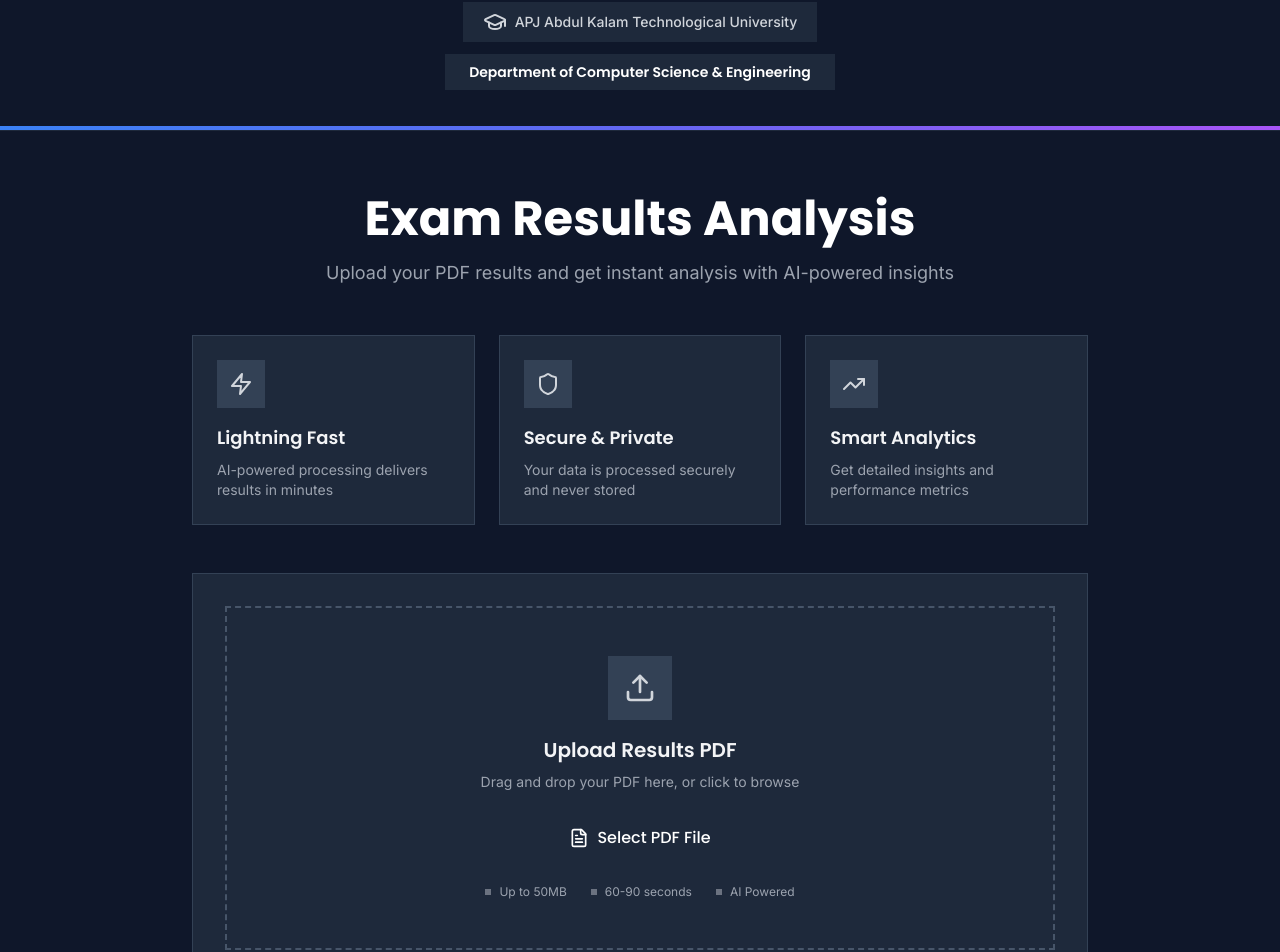
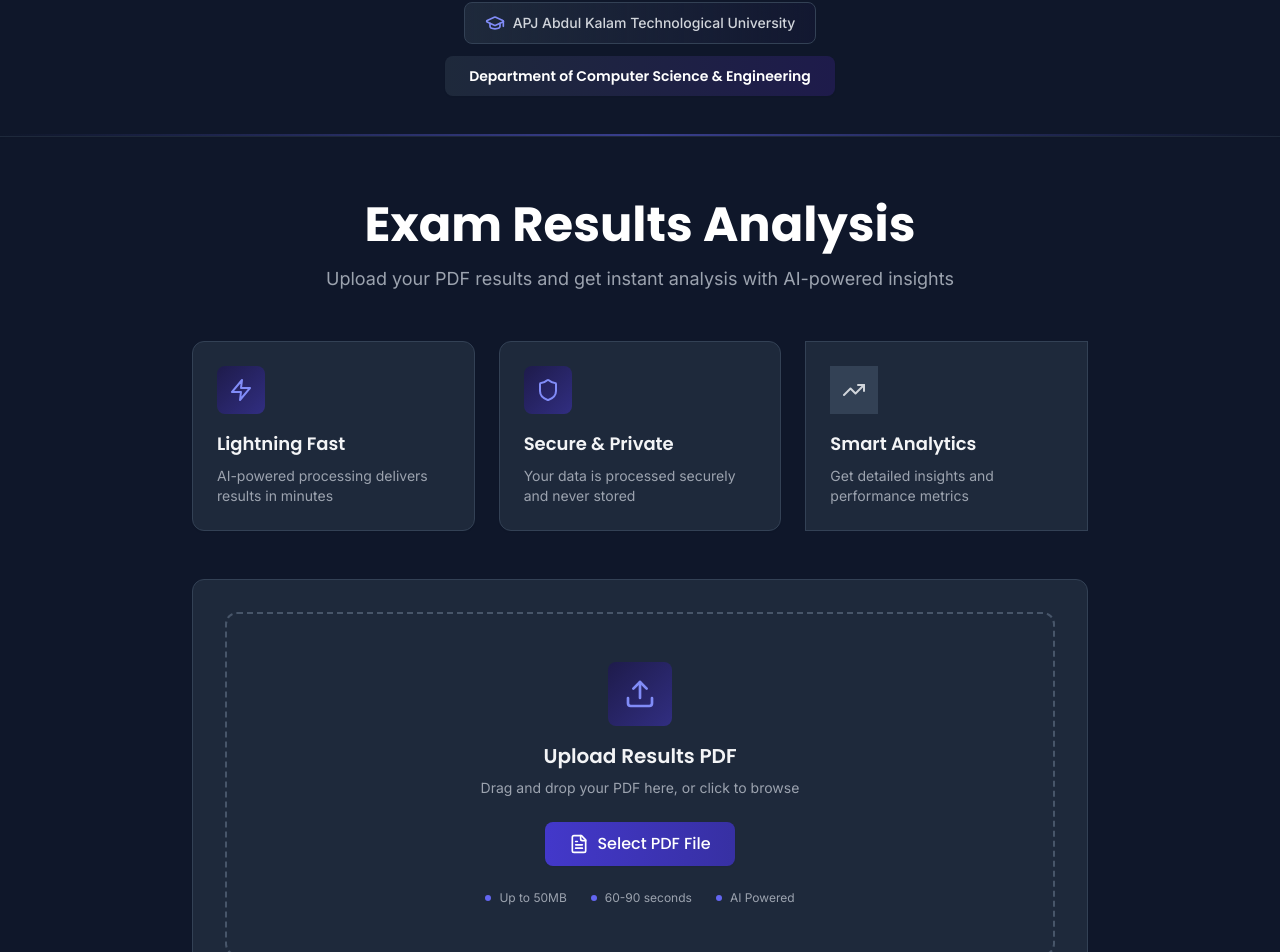
Before and after one commit to Devaduth/MLMEXAMRESULTS3, a React (Vite) app: page / in a window 1280 px wide. Shown: the part 118-1070 px from the top of the page. Built offline with nearby package versions, Linux system fonts and the light colour scheme; no server answers.

Commit message:
More ui updates

```diff
--- a/src/components/GradeLegend.tsx
+++ b/src/components/GradeLegend.tsx
@@ -31,7 +31,7 @@ const getGradeColor = (grade: string) => {
   };
 const GradeLegend = () => {
   return (
-    <div className="mt-8 bg-white dark:bg-slate-800 border border-gray-200 dark:border-slate-700 p-6">
+    <div className="mt-8 bg-white dark:bg-slate-800 border border-gray-200 dark:border-slate-700 rounded-xl shadow-sm p-6">
             <h4 className="text-lg font-medium text-gray-900 dark:text-gray-100 mb-4">
               Grade Legend
             </h4>
--- a/src/components/Header.tsx
+++ b/src/components/Header.tsx
@@ -13,20 +13,20 @@ const Header = () => {
   };
 
   return (
-    <div className="relative bg-white dark:bg-slate-900 border-b border-gray-200 dark:border-slate-800 transition-colors duration-300">
+    <div className="relative bg-white dark:bg-slate-900 border-b border-gray-200 dark:border-slate-800 shadow-sm transition-colors duration-300">
       <div className="max-w-7xl mx-auto px-4 sm:px-6 lg:px-8 py-6 relative">
         <div className="relative">
           {/* Theme Switcher - Top Right */}
           <div className="absolute right-0 top-0 z-30">
             <button
               onClick={toggleTheme}
-              className="p-2.5 bg-gray-100 dark:bg-slate-800 rounded-lg hover:bg-gray-200 dark:hover:bg-slate-700 transition-colors duration-200"
+              className="p-2.5 bg-gray-50 dark:bg-slate-800 rounded-lg hover:bg-indigo-50 dark:hover:bg-slate-700 border border-gray-200 dark:border-slate-700 hover:border-indigo-200 dark:hover:border-indigo-900 transition-all duration-200 shadow-sm"
               aria-label="Toggle theme"
             >
               {theme === 'light' ? (
-                <Sun className="w-5 h-5 text-gray-700" />
+                <Sun className="w-5 h-5 text-gray-700 hover:text-indigo-600" />
               ) : (
-                <Moon className="w-5 h-5 text-gray-300" />
+                <Moon className="w-5 h-5 text-gray-300 hover:text-indigo-400" />
               )}
             </button>
           </div>
@@ -57,15 +57,15 @@ const Header = () => {
                 />
 
                 {/* University Name */}
-                <div className="flex items-center justify-center mt-4 bg-gray-50 dark:bg-slate-800 px-5 py-2">
-                  <GraduationCap className="h-6 w-6 text-gray-700 dark:text-gray-300 mr-2" />
+                <div className="flex items-center justify-center mt-4 bg-gradient-to-r from-gray-50 to-indigo-50/30 dark:from-slate-800 dark:to-indigo-950/20 px-5 py-2.5 rounded-lg border border-gray-100 dark:border-slate-700">
+                  <GraduationCap className="h-5 w-5 text-indigo-600 dark:text-indigo-400 mr-2" />
                   <p className="text-sm text-gray-700 dark:text-gray-300 font-inter font-medium">
                     APJ Abdul Kalam Technological University
                   </p>
                 </div>
 
                 {/* Department Name */}
-                <div className="mt-3 bg-slate-900 dark:bg-slate-800 text-white px-6 py-2">
+                <div className="mt-3 bg-gradient-to-r from-slate-900 to-indigo-900 dark:from-slate-800 dark:to-indigo-950 text-white px-6 py-2.5 rounded-lg shadow-sm">
                   <p className="font-semibold text-center font-poppins text-sm">
                     Department of Computer Science & Engineering
                   </p>
@@ -78,7 +78,7 @@ const Header = () => {
               <div className="flex justify-center gap-3 mt-6">
                 <button
                   onClick={handleClearData}
-                  className="inline-flex items-center px-6 py-2.5 bg-slate-900 dark:bg-slate-800 text-white font-medium font-poppins hover:bg-slate-800 dark:hover:bg-slate-700 transition-colors duration-200"
+                  className="inline-flex items-center px-6 py-2.5 bg-gradient-to-r from-indigo-600 to-indigo-700 dark:from-indigo-700 dark:to-indigo-800 text-white font-medium font-poppins hover:from-indigo-700 hover:to-indigo-800 dark:hover:from-indigo-800 dark:hover:to-indigo-900 transition-all duration-200 rounded-lg shadow-sm"
                 >
                   <Upload className="w-4 h-4 mr-2" />
                   <span>Upload New PDF</span>
@@ -86,7 +86,7 @@ const Header = () => {
 
                 <button
                   onClick={handleClearData}
-                  className="inline-flex items-center px-6 py-2.5 bg-gray-200 dark:bg-slate-800 text-gray-900 dark:text-gray-200 font-medium font-poppins hover:bg-gray-300 dark:hover:bg-slate-700 transition-colors duration-200"
+                  className="inline-flex items-center px-6 py-2.5 bg-white dark:bg-slate-800 text-gray-700 dark:text-gray-200 font-medium font-poppins hover:bg-gray-50 dark:hover:bg-slate-700 transition-all duration-200 border border-gray-200 dark:border-slate-700 rounded-lg shadow-sm"
                 >
                   <Trash2 className="w-4 h-4 mr-2" />
                   <span>Clear Data</span>
@@ -97,8 +97,8 @@ const Header = () => {
         </div>
       </div>
 
-      {/* Bottom Gradient Fade */}
-      <div className="absolute bottom-0 left-0 right-0 h-1 bg-gradient-to-r from-blue-500 via-indigo-500 to-purple-500"></div>
+      {/* Bottom Accent Line */}
+      <div className="absolute bottom-0 left-0 right-0 h-0.5 bg-gradient-to-r from-transparent via-indigo-500 to-transparent opacity-50"></div>
     </div>
   );
 };
--- a/src/components/WelcomeScreen.tsx
+++ b/src/components/WelcomeScreen.tsx
@@ -64,17 +64,17 @@ const WelcomeScreen: React.FC = () => {
 
         {/* Features Grid */}
         <div className="grid grid-cols-1 md:grid-cols-3 gap-6 mb-12">
-          <div className="bg-white dark:bg-slate-800 p-6 border border-gray-200 dark:border-slate-700 transition-colors duration-300">
-            <div className="bg-gray-100 dark:bg-slate-700 w-12 h-12 flex items-center justify-center mb-4">
-              <Zap className="w-6 h-6 text-gray-700 dark:text-gray-300" />
+          <div className="bg-white dark:bg-slate-800 p-6 border border-gray-200 dark:border-slate-700 rounded-xl shadow-sm hover:shadow-md transition-all duration-300">
+            <div className="bg-gradient-to-br from-indigo-50 to-indigo-100 dark:from-indigo-950 dark:to-indigo-900 w-12 h-12 rounded-lg flex items-center justify-center mb-4">
+              <Zap className="w-6 h-6 text-indigo-600 dark:text-indigo-400" />
             </div>
             <h3 className="text-lg font-semibold font-poppins text-gray-800 dark:text-gray-100 mb-2">Lightning Fast</h3>
             <p className="text-sm text-gray-600 dark:text-gray-400 font-inter">AI-powered processing delivers results in minutes</p>
           </div>
 
-          <div className="bg-white dark:bg-slate-800 p-6 border border-gray-200 dark:border-slate-700 transition-colors duration-300">
-            <div className="bg-gray-100 dark:bg-slate-700 w-12 h-12 flex items-center justify-center mb-4">
-              <Shield className="w-6 h-6 text-gray-700 dark:text-gray-300" />
+          <div className="bg-white dark:bg-slate-800 p-6 border border-gray-200 dark:border-slate-700 rounded-xl shadow-sm hover:shadow-md transition-all duration-300">
+            <div className="bg-gradient-to-br from-indigo-50 to-indigo-100 dark:from-indigo-950 dark:to-indigo-900 w-12 h-12 rounded-lg flex items-center justify-center mb-4">
+              <Shield className="w-6 h-6 text-indigo-600 dark:text-indigo-400" />
             </div>
             <h3 className="text-lg font-semibold font-poppins text-gray-800 dark:text-gray-100 mb-2">Secure & Private</h3>
             <p className="text-sm text-gray-600 dark:text-gray-400 font-inter">Your data is processed securely and never stored</p>
@@ -90,10 +90,10 @@ const WelcomeScreen: React.FC = () => {
         </div>
 
         {/* Upload Section */}
-        <div className="bg-white dark:bg-slate-800 p-8 mb-8 border border-gray-200 dark:border-slate-700 transition-colors duration-300">
+        <div className="bg-white dark:bg-slate-800 p-8 mb-8 border border-gray-200 dark:border-slate-700 rounded-xl shadow-sm transition-colors duration-300">
           {/* Error Display */}
           {(localError || error) && (
-            <div className="mb-6 bg-red-50 dark:bg-red-900/20 border border-red-200 dark:border-red-800 p-4">
+            <div className="mb-6 bg-red-50 dark:bg-red-900/20 border border-red-200 dark:border-red-800 p-4 rounded-lg">
               <div className="flex items-start">
                 <div className="flex-shrink-0">
                   <svg className="h-6 w-6 text-red-600 dark:text-red-400" fill="none" viewBox="0 0 24 24" stroke="currentColor">
@@ -117,17 +117,17 @@ const WelcomeScreen: React.FC = () => {
           {!isLoading ? (
             <>
               <div
-                className={`border-2 border-dashed p-12 text-center transition-all duration-200 ${
+                className={`border-2 border-dashed p-12 text-center transition-all duration-200 rounded-xl ${
                   isDragging
-                    ? 'border-gray-900 dark:border-gray-300 bg-gray-50 dark:bg-slate-700'
-                    : 'border-gray-300 dark:border-slate-600 hover:border-gray-400 dark:hover:border-slate-500'
+                    ? 'border-indigo-400 dark:border-indigo-500 bg-indigo-50 dark:bg-indigo-950/30'
+                    : 'border-gray-300 dark:border-slate-600 hover:border-indigo-300 dark:hover:border-indigo-800'
                 }`}
                 onDragOver={handleDragOver}
                 onDragLeave={handleDragLeave}
                 onDrop={handleDrop}
               >
-                <div className="bg-gray-100 dark:bg-slate-700 w-16 h-16 flex items-center justify-center mx-auto mb-4">
-                  <Upload className="w-8 h-8 text-gray-700 dark:text-gray-300" />
+                <div className="bg-gradient-to-br from-indigo-50 to-indigo-100 dark:from-indigo-950 dark:to-indigo-900 w-16 h-16 rounded-lg flex items-center justify-center mx-auto mb-4">
+                  <Upload className="w-8 h-8 text-indigo-600 dark:text-indigo-400" />
                 </div>
 
                 <h3 className="text-xl font-semibold font-poppins text-gray-900 dark:text-gray-100 mb-2">
@@ -148,7 +148,7 @@ const WelcomeScreen: React.FC = () => {
 
                 <label
                   htmlFor="pdf-upload"
-                  className="inline-flex items-center px-6 py-2.5 bg-slate-900 dark:bg-slate-800 text-white font-medium font-poppins hover:bg-slate-800 dark:hover:bg-slate-700 transition-colors duration-200 cursor-pointer"
+                  className="inline-flex items-center px-6 py-2.5 bg-gradient-to-r from-indigo-600 to-indigo-700 dark:from-indigo-700 dark:to-indigo-800 text-white font-medium font-poppins hover:from-indigo-700 hover:to-indigo-800 dark:hover:from-indigo-800 dark:hover:to-indigo-900 transition-all duration-200 rounded-lg shadow-sm cursor-pointer"
                 >
                   <FileText className="w-5 h-5 mr-2" />
                   Select PDF File
@@ -156,15 +156,15 @@ const WelcomeScreen: React.FC = () => {
 
                 <div className="mt-6 flex items-center justify-center gap-6 text-xs text-gray-500 dark:text-gray-400 font-inter">
                   <div className="flex items-center gap-2">
-                    <div className="w-1.5 h-1.5 bg-gray-400 dark:bg-gray-500"></div>
+                    <div className="w-1.5 h-1.5 bg-indigo-400 dark:bg-indigo-500 rounded-full"></div>
                     <span>Up to 50MB</span>
                   </div>
                   <div className="flex items-center gap-2">
-                    <div className="w-1.5 h-1.5 bg-gray-400 dark:bg-gray-500"></div>
+                    <div className="w-1.5 h-1.5 bg-indigo-400 dark:bg-indigo-500 rounded-full"></div>
                     <span>60-90 seconds</span>
                   </div>
                   <div className="flex items-center gap-2">
-                    <div className="w-1.5 h-1.5 bg-gray-400 dark:bg-gray-500"></div>
+                    <div className="w-1.5 h-1.5 bg-indigo-400 dark:bg-indigo-500 rounded-full"></div>
                     <span>AI Powered</span>
                   </div>
                 </div>
```
Also changed, not shown: src/components/Result.tsx (+19 -19 lines).
